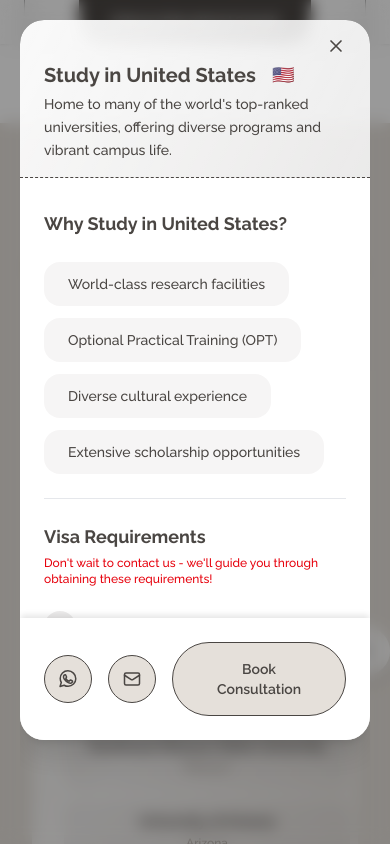
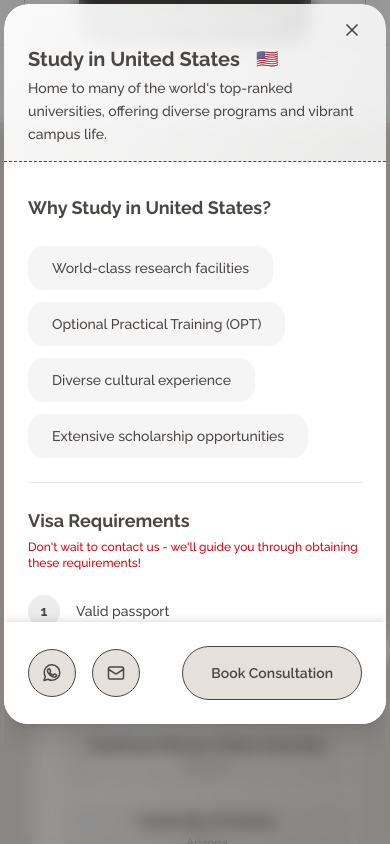
Before and after one commit to akimzzy/airbone-agency, a Next.js app: page / in a window 390 px wide. Both pictures are taken after a click on the button 330 px from the left and 2773 px from the top of the page. Shown: the part 2351-3195 px from the top of the page. Built offline with nearby package versions, Linux system fonts and the light colour scheme; a web font is replaced by a local one.

Commit message:
Fix destination modal height on mobile

```diff
--- a/src/components/DestinationModal.tsx
+++ b/src/components/DestinationModal.tsx
@@ -53,7 +53,7 @@ export default function DestinationModal({
           <div className="fixed inset-0 bg-black/40 backdrop-blur-sm transition-opacity" />
         </TransitionChild>
 
-        <div className="fixed inset-y-0 right-0 z-10 overflow-hidden m-5 rounded-3xl text-[var(--color-primary)]">
+        <div className="fixed inset-y-0 right-0 z-10 overflow-hidden m-1 md:m-5 rounded-3xl text-[var(--color-primary)]">
           <div className="flex min-h-screen">
             <TransitionChild
               as={Fragment}
@@ -64,7 +64,7 @@ export default function DestinationModal({
               leaveFrom="translate-x-0"
               leaveTo="translate-x-full"
             >
-              <DialogPanel className="relative w-full max-w-2xl transform overflow-hidden bg-gradient-to-br from-white/95 via-white/85 to-white/75 shadow-xl transition-all rounded-3xl flex flex-col h-[calc(90vh-2.5rem-env(safe-area-inset-bottom))]">
+              <DialogPanel className="relative w-full max-w-2xl transform overflow-hidden bg-gradient-to-br from-white/95 via-white/85 to-white/75 shadow-xl transition-all rounded-3xl flex flex-col h-[calc(90vh-2.5rem-env(safe-area-inset-bottom))] md:h-[calc(100vh-2.5rem-env(safe-area-inset-bottom))]">
                 <div className="px-6 py-4 relative border-b border-dashed">
                   <div className="relative z-10 flex flex-col">
                     <div className="text-right w-full">
```
